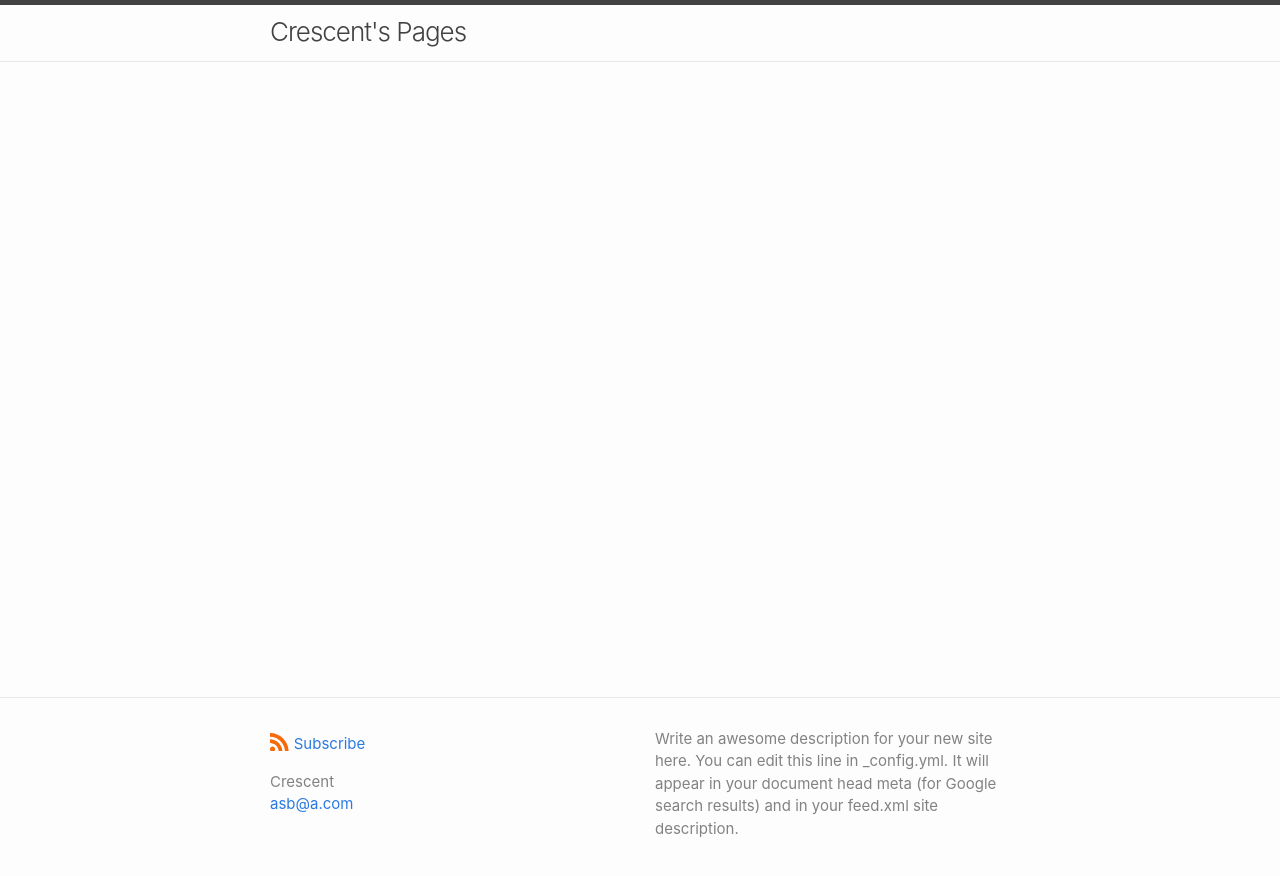
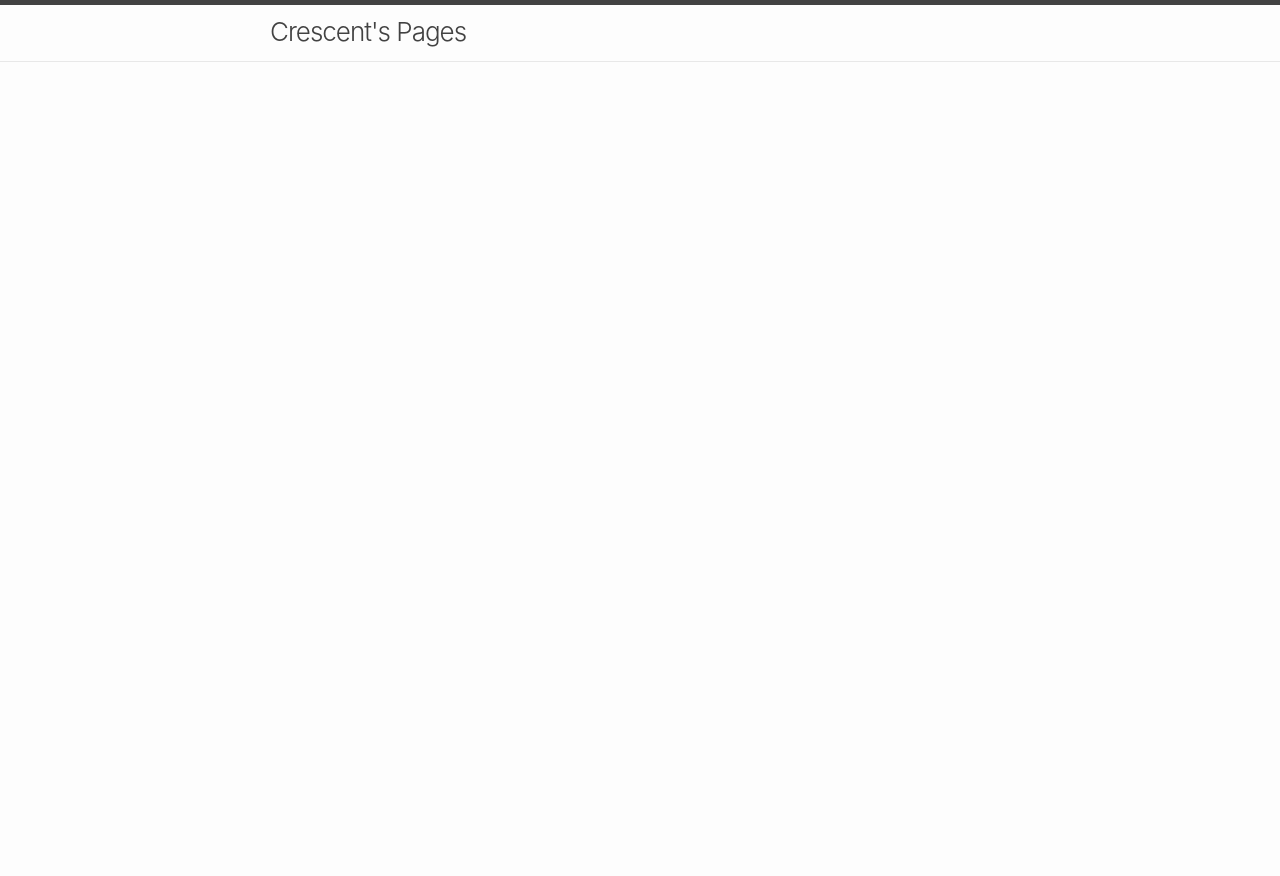
Before and after one commit to aa0051320/Pages, a Jekyll site: the page built from index.md, in a window 1280 px wide. Shown: the top 876 px of the page. Built offline with Jekyll 4.4.1, drawn with Linux system fonts in a browser that asks for light colours.

Commit message:
Customize

```diff
--- a/_config.yml
+++ b/_config.yml
@@ -1,14 +1,12 @@
 title: "Crescent's Pages"
 author:
   name: Crescent
-  email: asb@a.com
+  email: aa0051320@gmail.com
 
 # The `>` after `description:` means to ignore line-breaks until next key.
 # If you want to omit the line-break after the end of text, use `>-` instead.
 description: >
-  Write an awesome description for your new site here. You can edit this line
-  in _config.yml. It will appear in your document head meta (for Google search
-  results) and in your feed.xml site description.
+  [Description]
 
 # Build settings
 
--- a/_layouts/base.html
+++ b/_layouts/base.html
@@ -13,7 +13,7 @@
       </div>
     </main>
 
-    {%- include footer.html -%}
+    <!-- {%- include footer.html -%} -->
 
   </body>
 
```
